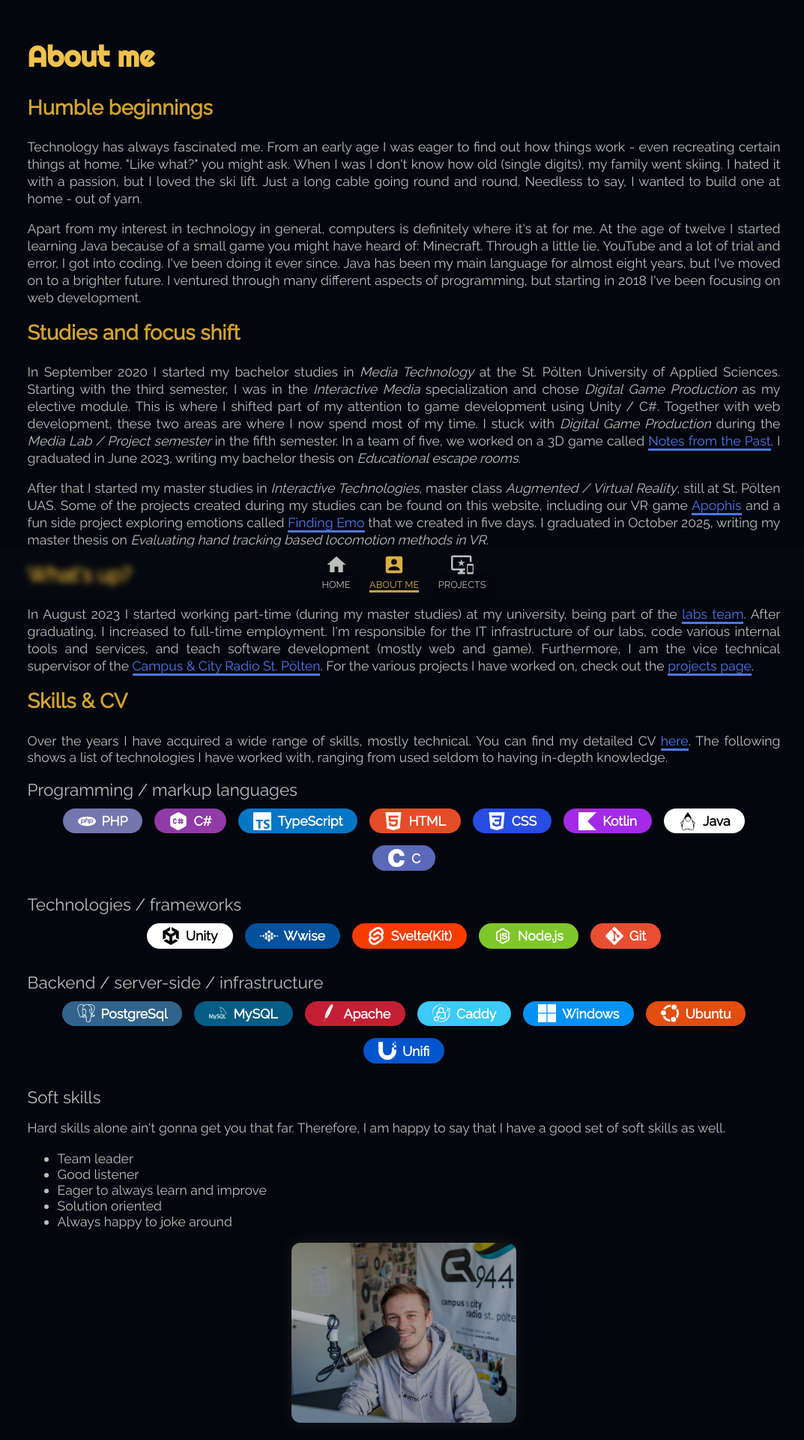
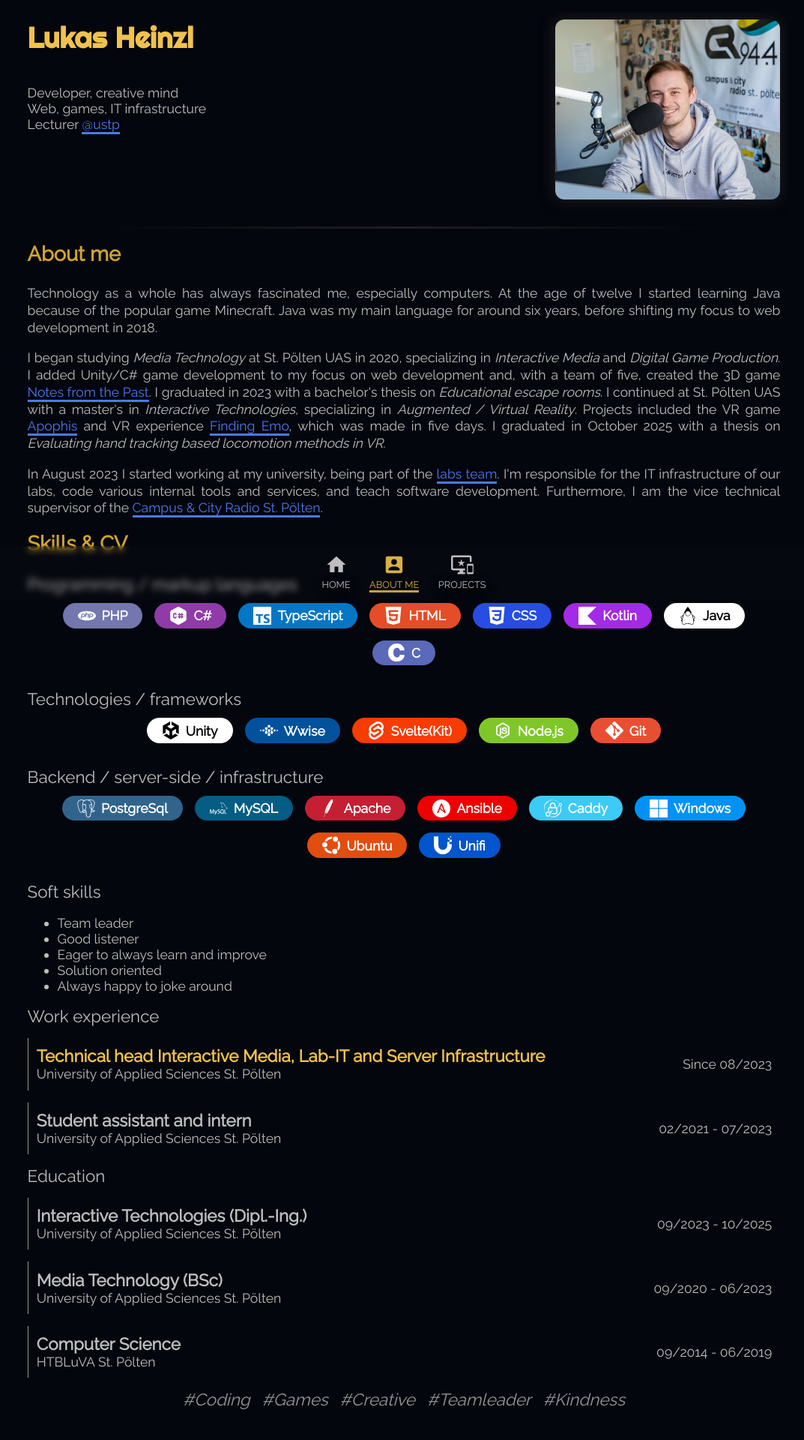
Before and after one commit to LukasHeinzl/lheinzl.com, a SvelteKit app: page /about in a window 1280 px wide. Shown: the top 1920 px of the page at 75% size, without its empty margins (101-1174 px from the left). Built offline with nearby package versions, Linux system fonts and the light colour scheme.

Commit message:
fix: reworked bio

```diff
--- /dev/null
+++ b/src/lib/badges/AnsibleBadge.svelte
@@ -0,0 +1,14 @@
+<script>
+    import Badge from "$lib/Badge.svelte";
+</script>
+
+<Badge color="#EE0000" textColor="white">
+    {#snippet icon()}
+        <svg width="24" height="24" viewBox="0 0 24 24" style="color: currentColor;" stroke-width="0" class=""
+             stroke="currentColor" fill="#ffffff" xmlns="http://www.w3.org/2000/svg" role="img">
+            <title>Ansible</title>
+            <path d="M10.617 11.473l4.686 3.695-3.102-7.662zM12 0C5.371 0 0 5.371 0 12s5.371 12 12 12 12-5.371 12-12S18.629 0 12 0zm5.797 17.305c-.011.471-.403.842-.875.83-.236 0-.416-.09-.664-.293l-6.19-5-2.079 5.203H6.191L11.438 5.44c.124-.314.427-.52.764-.506.326-.014.63.189.742.506l4.774 11.494c.045.111.08.234.08.348-.001.009-.001.009-.001.023z"/>
+        </svg>
+    {/snippet}
+    Ansible
+</Badge>
--- a/src/routes/(main)/+page.svelte
+++ b/src/routes/(main)/+page.svelte
@@ -10,7 +10,7 @@
         <img src="/Logo.png" alt="Logo" class="logo golden"/>
 
         <h1 id="wordMark">
-            <span>Dipl.-Ing. Lukas Heinzl, BSc</span>
+            <span>Lukas Heinzl</span>
             <span class="subMark">he/they</span>
         </h1>
     </header>
--- a/src/routes/(main)/about/+page.svelte
+++ b/src/routes/(main)/about/+page.svelte
@@ -19,78 +19,53 @@
     import UbuntuBadge from "$lib/badges/UbuntuBadge.svelte";
     import UnifiBadge from "$lib/badges/UnifiBadge.svelte";
     import SvelteBadge from "$lib/badges/SvelteBadge.svelte";
+    import AnsibleBadge from "$lib/badges/AnsibleBadge.svelte";
 </script>
 
-<h1>About me</h1>
+<article id="intro">
+    <section>
+        <h1>Lukas Heinzl</h1>
+        <span>Developer, creative mind</span>
+        <span>Web, games, IT infrastructure</span>
+        <span>Lecturer <a href="https://ustp.at/en/">@ustp</a></span>
+    </section>
 
-<h2>Humble beginnings</h2>
+    <picture>
+        <img src="/me.jpg" alt="Me in the Campus & City Radio St. Pölten studio"
+             title="Me in the Campus & City Radio St. Pölten studio"/>
+    </picture>
+</article>
+
+<h2>About me</h2>
 
 <p>
-    Technology has always fascinated me.
-    From an early age I was eager to find out how things work - even recreating certain things at home.
-    "Like what?" you might ask.
-    When I was I don't know how old (single digits), my family went skiing.
-    I hated it with a passion, but I loved the ski lift.
-    Just a long cable going round and round.
-    Needless to say, I wanted to build one at home - out of yarn.
+    Technology as a whole has always fascinated me, especially computers.
+    At the age of twelve I started learning Java because of the popular game Minecraft.
+    Java was my main language for around six years, before shifting my focus to web development in 2018.
 </p>
 
 <p>
-    Apart from my interest in technology in general, computers is definitely where it's at for me.
-    At the age of twelve I started learning Java because of a small game you might have heard of: Minecraft.
-    Through a little lie, YouTube and a lot of trial and error, I got into coding.
-    I've been doing it ever since.
-    Java has been my main language for almost eight years, but I've moved on to a brighter future.
-    I ventured through many different aspects of programming, but starting in 2018 I've been focusing on web
-    development.
-</p>
-
-<h2>Studies and focus shift</h2>
-
-<p>
-    In September 2020 I started my bachelor studies in <i>Media Technology</i> at the St. Pölten University of Applied
-    Sciences.
-    Starting with the third semester, I was in the <i>Interactive Media</i> specialization and chose <i>Digital Game
-    Production</i> as my elective module.
-    This is where I shifted part of my attention to game development using Unity / C#.
-    Together with web development, these two areas are where I now spend most of my time.
-    I stuck with <i>Digital Game Production</i> during the <i>Media Lab / Project semester</i> in the fifth semester.
-    In a team of five, we worked on a 3D game called <a href="/projects/2022/09/nftp/">Notes from the Past</a>.
-    I graduated in June 2023, writing my bachelor thesis on <i>Educational escape rooms</i>.
+    I began studying <i>Media Technology</i> at St. Pölten UAS in 2020, specializing in <i>Interactive Media</i> and
+    <i>Digital Game Production</i>.
+    I added Unity/C# game development to my focus on web development and, with a team of five, created the 3D game <a
+        href="/projects/2022/09/nftp/">Notes from the Past</a>. I graduated in 2023 with a bachelor's thesis on <i>Educational
+    escape rooms</i>.
+    I continued at St. Pölten UAS with a master's in <i>Interactive Technologies</i>, specializing in <i>Augmented /
+    Virtual Reality</i>. Projects included the VR game <a href="/projects/2024/03/apophis/">Apophis</a> and VR
+    experience <a href="/projects/2024/06/findingemo/">Finding Emo</a>, which was made in five days.
+    I graduated in October 2025 with a thesis on <i>Evaluating hand tracking based locomotion methods in VR</i>.
 </p>
 
 <p>
-    After that I started my master studies in <i>Interactive Technologies</i>, master class <i>Augmented / Virtual
-    Reality</i>, still at St. Pölten UAS.
-    Some of the projects created during my studies can be found on this website, including our VR game
-    <a href="/projects/2024/03/apophis/">Apophis</a> and a fun side project exploring emotions called
-    <a href="/projects/2024/06/findingemo/">Finding Emo</a> that we created in five days.
-    I graduated in October 2025, writing my master thesis on <i>Evaluating hand tracking based locomotion methods in
-    VR</i>.
-</p>
-
-<h2>What's up?</h2>
-
-<p>
-    In August 2023 I started working part-time (during my master studies) at my university, being part of the
-    <a href="https://labs.ustp.at/" target="_blank">labs team</a>.
-    After graduating, I increased to full-time employment.
+    In August 2023 I started working at my university, being part of the <a href="https://labs.ustp.at/"
+                                                                            target="_blank">labs team</a>.
     I'm responsible for the IT infrastructure of our labs, code various internal tools and services, and teach software
-    development (mostly web and game).
+    development.
     Furthermore, I am the vice technical supervisor of the <a href="https://www.cr944.at/" target="_blank">Campus & City
     Radio St. Pölten</a>.
-    For the various projects I have worked on, check out the <a href="/projects">projects page</a>.
 </p>
 
 <h2>Skills & CV</h2>
-
-<p>
-    Over the years I have acquired a wide range of skills, mostly technical.
-    You can find my detailed CV <a href="/CV_Public.pdf" target="_blank">here</a>.
-    The following shows a list of technologies I have worked with, ranging from used seldom to having in-depth
-    knowledge.
-</p>
-
 <h3>Programming / markup languages</h3>
 
 <section class="badges">
@@ -120,6 +95,7 @@
     <PostgreSqlBadge/>
     <MySqlBadge/>
     <ApacheBadge/>
+    <AnsibleBadge/>
     <CaddyBadge/>
     <WindowsBadge/>
     <UbuntuBadge/>
@@ -127,11 +103,6 @@
 </section>
 
 <h3>Soft skills</h3>
-
-<p>
-    Hard skills alone ain't gonna get you that far.
-    Therefore, I am happy to say that I have a good set of soft skills as well.
-</p>
 
 <ul>
     <li>Team leader</li>
@@ -141,21 +112,85 @@
     <li>Always happy to joke around</li>
 </ul>
 
-<picture>
-    <img src="/me.jpg" alt="Me in the Campus & City Radio St. Pölten studio"
-         title="Me in the Campus & City Radio St. Pölten studio"/>
-</picture>
+<h3>Work experience</h3>
+<article>
+    <div class="cv-card highlight">
+        <div>
+            <h4>Technical head Interactive Media, Lab-IT and Server Infrastructure</h4>
+            <span>University of Applied Sciences St. Pölten</span>
+        </div>
+        <span>Since 08/2023</span>
+    </div>
+
+    <div class="cv-card">
+        <div>
+            <h4>Student assistant and intern</h4>
+            <span>University of Applied Sciences St. Pölten</span>
+        </div>
+        <span>02/2021 - 07/2023</span>
+    </div>
+</article>
+
+<h3>Education</h3>
+<article>
+    <div class="cv-card">
+        <div>
+            <h4>Interactive Technologies (Dipl.-Ing.)</h4>
+            <span>University of Applied Sciences St. Pölten</span>
+        </div>
+        <span>09/2023 - 10/2025</span>
+    </div>
+
+    <div class="cv-card">
+        <div>
+            <h4>Media Technology (BSc)</h4>
+            <span>University of Applied Sciences St. Pölten</span>
+        </div>
+        <span>09/2020 - 06/2023</span>
+    </div>
+
+    <div class="cv-card">
+        <div>
+            <h4>Computer Science</h4>
+            <span>HTBLuVA St. Pölten</span>
+        </div>
+        <span>09/2014 - 06/2019</span>
+    </div>
+</article>
+
+<section class="badges hashtags">
+    <span>#Coding</span>
+    <span>#Games</span>
+    <span>#Creative</span>
+    <span>#Teamleader</span>
+    <span>#Kindness</span>
+</section>
 
 <style>
-    picture {
-        min-width: 240px;
+    #intro {
         display: flex;
-        justify-content: center;
+        justify-content: space-between;
+        gap: 1rem;
+        padding-bottom: 2rem;
+        margin-bottom: 1rem;
+        border-width: 0;
+        border-bottom-width: 3px;
+        border-style: solid;
+        border-image: linear-gradient(90deg, transparent 10%, var(--bg-main) 50%, transparent 90%) 1;
+    }
+
+    #intro section {
+        display: flex;
+        flex-direction: column;
+    }
+
+    #intro h1 {
+        margin-top: 0;
     }
 
     picture img {
-        height: 240px;
-        opacity: .7;
+        max-height: 240px;
+        max-width: 30vw;
         box-shadow: 0 0 20px var(--bg-main);
         border-radius: 12px;
     }
@@ -168,4 +203,33 @@
         margin-top: .75rem;
         margin-bottom: 2rem;
     }
+
+    .cv-card {
+        display: flex;
+        align-items: center;
+        gap: 1rem;
+        border-left: 1px solid var(--text-secondary);
+        padding: .7rem;
+        margin-top: 1rem;
+        margin-bottom: 1rem;
+    }
+
+    .cv-card div {
+        flex: 1;
+    }
+
+    .cv-card h4 {
+        margin: 0;
+        font-size: 1.4rem;
+    }
+
+    .cv-card.highlight h4 {
+        color: var(--accent-col);
+    }
+
+    .hashtags {
+        color: var(--text-secondary);
+        font-size: 1.4rem;
+        font-style: italic;
+    }
 </style>
```
